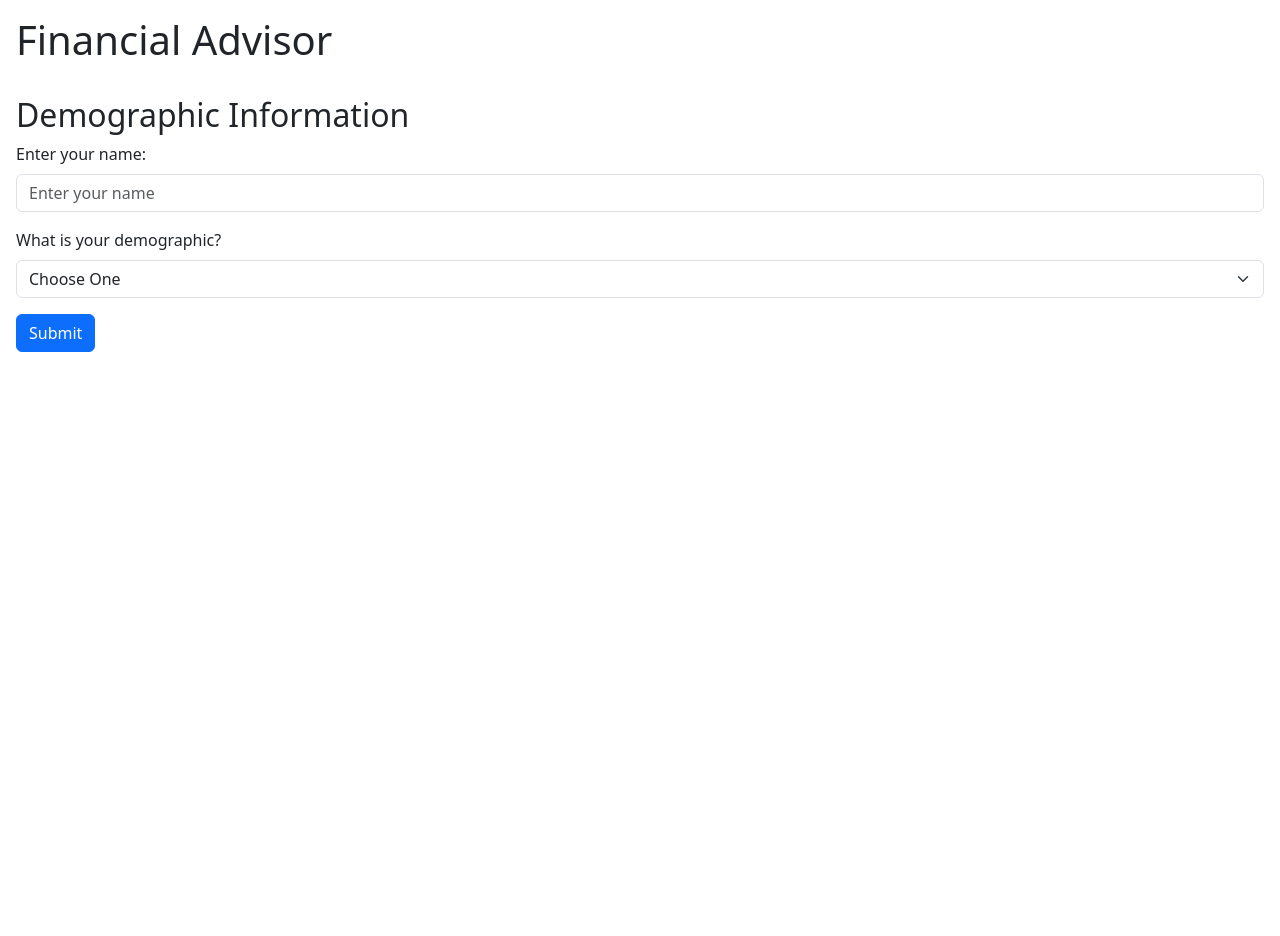
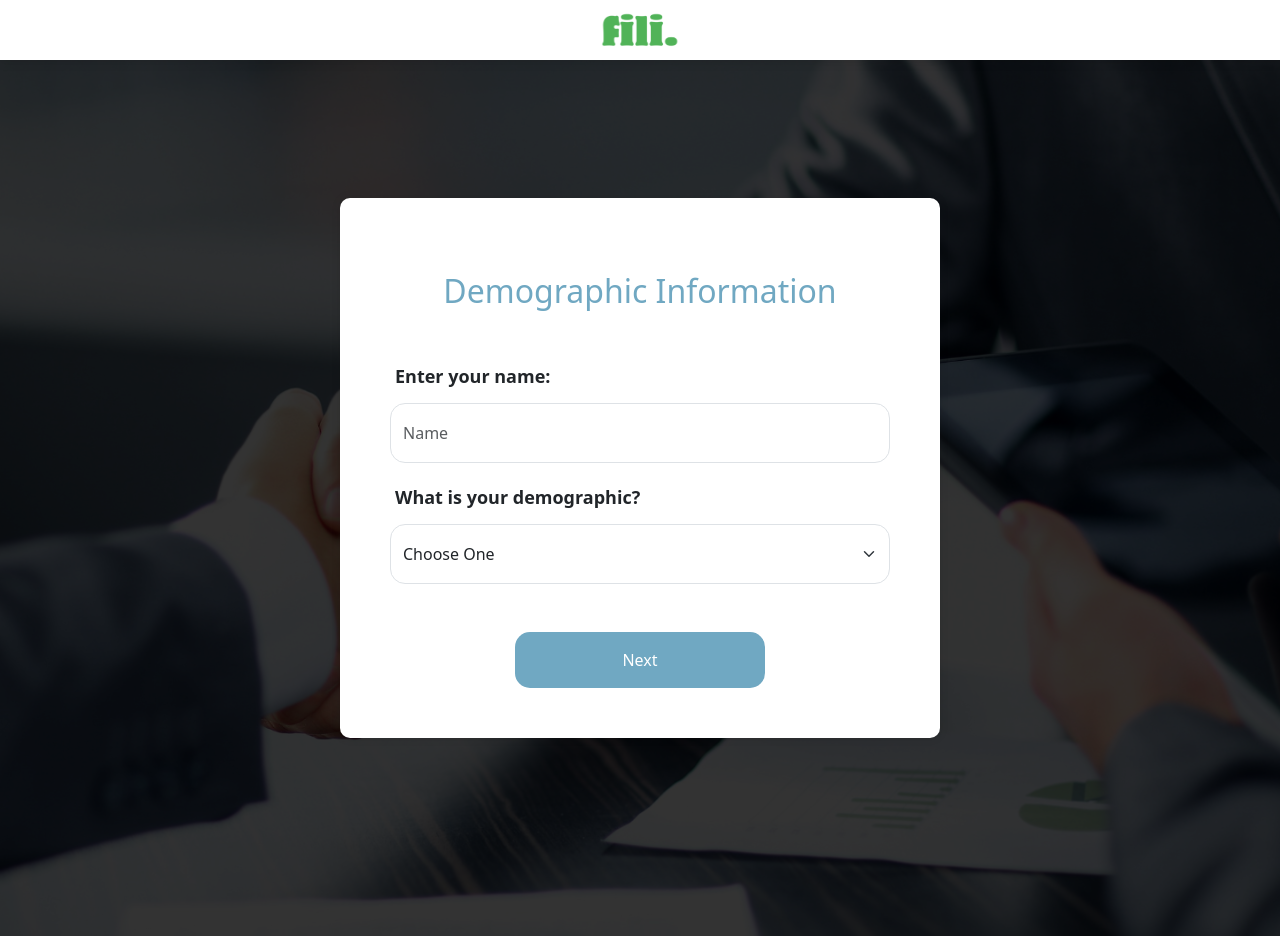
Before and after one commit to dionnieteh/hackathon, a PHP site: page /test.php in a window 1280 px wide. Before the commit the page ends 352 px from the top, so only its background shows below. Run offline with PHP 8.4, Linux system fonts and the light colour scheme.

Commit message:
home page and animation for demographic

```diff
--- a/scripts/collectData.js
+++ b/scripts/collectData.js
@@ -41,8 +41,12 @@ function submitDemographic() {
     name: document.getElementById("name").value,
     demographic: document.getElementById("demographic").value,
   };
+
+  document.getElementById('container').classList.add('container-hidden');
   console.log("User Demographic: ", response);
+  setTimeout(function() {
   generateQuestions(response);
+  }, 560);
 }
 
 // Generate question based on demographic
--- a/style.css
+++ b/style.css
@@ -0,0 +1,72 @@
+header {
+    background-color: white;
+    box-shadow: 0 2px 10px rgba(0, 0, 0, 0.1);
+    position: fixed;
+    top: 0;
+    width: 100%;
+    text-align: center;
+    padding: 10px 0;
+}
+
+.header-logo {
+    display: block;
+    margin: 0 auto;
+    width: 80px;
+}
+
+#category {
+    color: #70A8C2;
+    text-align: center;
+}
+
+#name, #demographic {
+    width: 100%;
+    border-radius: 15px;
+    height: 60px;
+}
+
+#button {
+    width: 50%;
+    padding: 15px;
+    background-color: #70A8C2;
+    color: white;
+    border-radius: 15px;
+    outline: none;
+    display: block;
+    margin: 0 auto;
+}
+
+#button:hover{
+    background-color: #578296;
+}
+
+.centered-container {
+    display: flex;
+    justify-content: center;
+    align-items: center;
+    padding: 150px ;
+}
+
+.form-container {
+    background-color: white;
+    padding: 50px;
+    border-radius: 10px;
+    box-shadow: 0 0 10px rgba(0, 0, 0, 0.1);
+    width: 100%;
+    max-width: 600px;
+}
+
+.form-label {
+    font-weight: bold;
+    font-size: large;
+    padding: 5px;
+}
+
+.container-hidden {
+    transform: translateX(-150%);
+    transition: transform 1s ease-out;
+}
+
+#financialForm{
+    z-index: 0;
+}
--- a/test.php
+++ b/test.php
@@ -5,6 +5,7 @@
   <meta charset="utf-8">
   <meta name="viewport" content="width=device-width, initial-scale=1">
   <title>Bootstrap demo</title>
+  <link href="style.css" rel="stylesheet">
   <link href="https://cdn.jsdelivr.net/npm/bootstrap@5.3.3/dist/css/bootstrap.min.css" rel="stylesheet" integrity="sha384-QWTKZyjpPEjISv5WaRU9OFeRpok6YctnYmDr5pNlyT2bRjXh0JMhjY6hW+ALEwIH" crossorigin="anonymous">
   <script src="https://cdn.jsdelivr.net/npm/@popperjs/core@2.11.8/dist/umd/popper.min.js" integrity="sha384-I7E8VVD/ismYTF4hNIPjVp/Zjvgyol6VFvRkX/vR+Vc4jQkC+hVqc2pM8ODewa9r" crossorigin="anonymous"></script>
   <script src="https://cdn.jsdelivr.net/npm/bootstrap@5.3.3/dist/js/bootstrap.min.js" integrity="sha384-0pUGZvbkm6XF6gxjEnlmuGrJXVbNuzT9qBBavbLwCsOGabYfZo0T0to5eqruptLy" crossorigin="anonymous"></script>
@@ -12,15 +13,20 @@
   <script src="./scripts/collectData.js"></script>
 </head>
 
-<body class="m-3">
+  <header>
+    <img src="logo.png" class="header-logo" alt="App Logo">
+  </header>
 
-  <h1>Financial Advisor</h1>
+  <body style="background-image:  linear-gradient(rgba(0, 0, 0, 0.8), rgba(0, 0, 0, 0.8)), url('bg.png'); background-size: cover; background-position: center center;">
+
+  <div class="container centered-container mt-5" id="container">
+  <div class="form-container">
+    <form id="demographicForm" method="POST">
   <br>
-  <h2>Demographic Information</h2>
-  <form id="demographicForm" method="POST">
-    <div class="mb-3">
+  <h2 id="category">Demographic Information</h2>
+      <div class="mb-3 mt-5">
         <label for="name" class="form-label">Enter your name:</label>
-      <input type="text" class="form-control" id="name" placeholder="Enter your name" autocomplete="off">
+        <input type="text" class="form-control" id="name" placeholder="Name" autocomplete="off">
       </div>
       <div class="mb-3">
         <label for="demographic" class="form-label">What is your demographic?</label>
@@ -28,16 +34,19 @@
           <option selected disabled>Choose One</option>
         </select>
       </div>
-    <button type="button" class="btn btn-primary" onclick="submitDemographic()">Submit</button>
+      <button type="button" id="button" class="btn mt-5" onclick="submitDemographic()">Next</button>
     </form>
+  </div>
+  </div>
+
   <br><br>
-  <form id="financialForm" method="POST" style="visibility:hidden;">
+  <form id="financialForm" method="POST" style="position: absolute; top: 0; margin-top: 150px; visibility: hidden;" class="p-5">
     <h2>Financial Analysis</h2>
+  </form>
 
-  </form>
   <div id="response">
+  </div>
 
-  </div>
 </body>
 
 </html>
```
Also changed, not shown: home.php (added, +40 -0 lines), bg.png (added), home.png (added), logo.png (added). Lines whose indentation alone changed are shown as unchanged.
